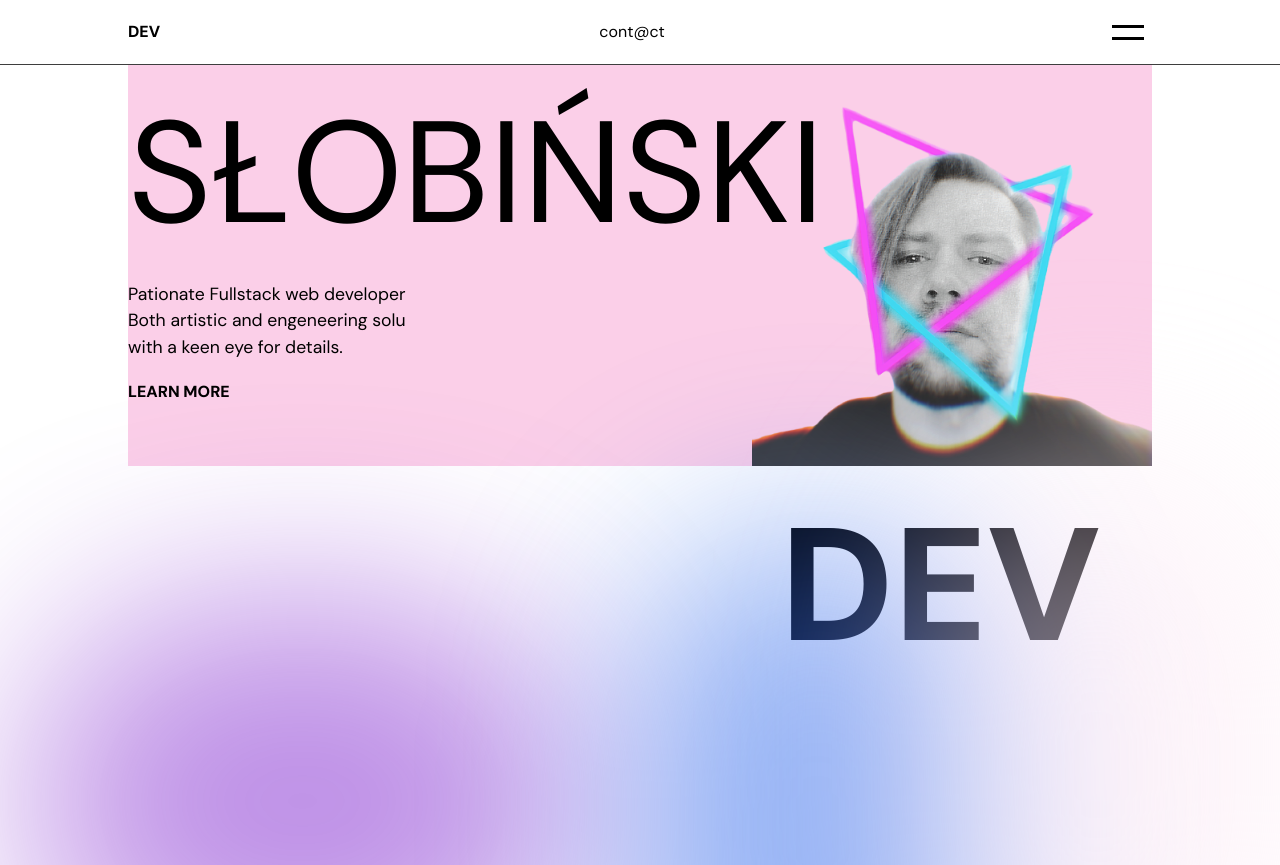
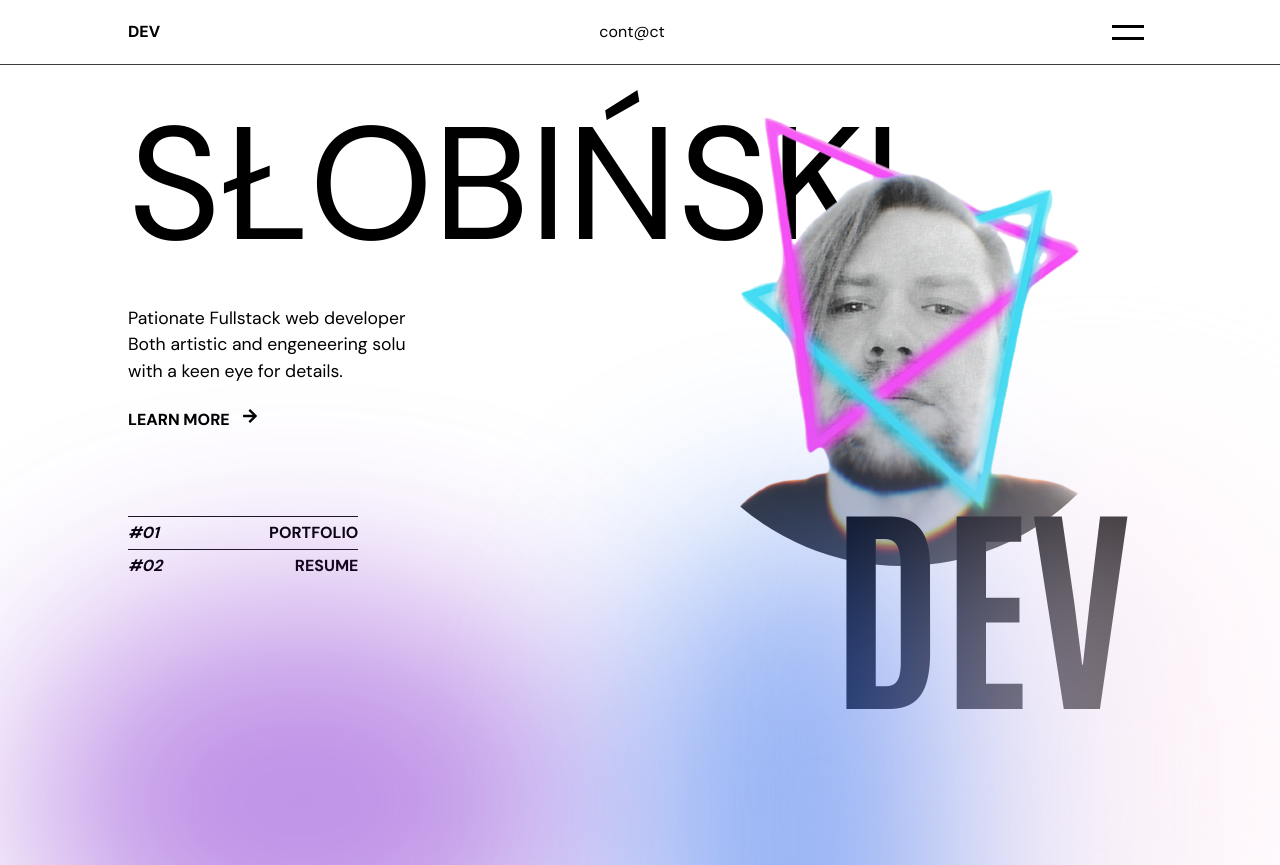
Before and after one commit to Capoverde/my-site-portfolio, a Next.js app: page / in a window 1280 px wide. Built offline with nearby package versions, Linux system fonts and the light colour scheme.

Commit message:
Poprawic fonty i szerokosci elementów

```diff
--- a/app/Styles/HomePage.module.css
+++ b/app/Styles/HomePage.module.css
@@ -1,3 +1,4 @@
+@import url(https://fonts.googleapis.com/css?family=Antonio:100,200,300,regular,500,600,700);
 .bgShape1 {
   animation: one 10s infinite;
   filter: blur(100px);
@@ -16,8 +17,15 @@
   z-index: 1;
 }
 
-.HomePage__moreBtn {
-  /* text-transform: uppercase; */
+.header2 {
+  mix-blend-mode: multilpy;
+  font-family: "Antonio", sans-serif;
+  font-weight: 700;
+}
+
+.resumeLink,
+.portfolioLink {
+  border-top: 1px solid #161616;
 }
 
 @keyframes one {
--- a/app/page.js
+++ b/app/page.js
@@ -2,7 +2,8 @@
 import Image from "next/image";
 import { Header } from "./components/Header/Header";
 import styles from "./Styles/HomePage.module.css";
-// import { Link } from "react-router-dom";
+import { Link } from "react-router-dom";
+import { FaArrowRight } from "react-icons/fa";
 
 export default function Home() {
   return (
@@ -48,17 +49,17 @@ export default function Home() {
           className="
                      flex justify-between
                      h-full w-full z-10
-                     bg-pink-200
+
         "
         >
           <div
             className="HomePage__describe
-                       w-[50%] h-100
+                       w-[50%] h-100 flex flex-col
           "
           >
             <h1
               className={`${styles.HomePage__title}
-                           uppercase md:text-[9rem]
+                           uppercase md:text-[10rem]
             `}
             >
               słobiński
@@ -77,11 +78,32 @@ export default function Home() {
             <div
               className={`${styles.HomePage__moreBtn}
                                uppercase font-extrabold
-                               my-5
+                               my-5 mb-20 py-1
+                               flex align-center
                 `}
-              href="/"
             >
-              learn more
+              learn more <FaArrowRight className="inline-block ml-3" />
+            </div>
+            <div className="about-box w-[45%]">
+              <div
+                className={`${styles.portfolioLink}
+                               flex justify-between items-center
+                               py-1
+                               uppercase w-full
+              `}
+              >
+                <span className="font-bold italic">#01</span>
+                <span className="font-bold">portfolio</span>
+              </div>
+              <div
+                className={`${styles.resumeLink}
+                             flex justify-between align-center
+                             py-1
+                             uppercase w-full`}
+              >
+                <span className="font-bold italic">#02</span>
+                <span className="font-bold">resume</span>
+              </div>
             </div>
           </div>
           <div
@@ -91,17 +113,18 @@ export default function Home() {
           "
           >
             <Image
-              className="ml-auto"
+              className="ml-auto rounded-full"
               src="/profilImgTransp.webp"
               alt="Piotr Słobiński"
-              width={400}
-              height={400}
+              width={500}
+              height={300}
             />
             <h2
-              className="absolute uppercase
+              className={`${styles.header2} absolute uppercase
                          font-extrabold
-                         right-[10%] text-[10rem]
-            "
+                         right-[4%] bottom-[-35%]
+                         text-[14rem]
+            `}
             >
               dev
             </h2>
--- a/package.json
+++ b/package.json
@@ -13,6 +13,7 @@
     "next": "14.0.2",
     "react": "^18",
     "react-dom": "^18",
+    "react-icons": "^4.12.0",
     "react-router-dom": "^6.18.0"
   },
   "devDependencies": {
```
Also changed, not shown: app/layout.js (line endings or trailing spaces), 1 other file (tests, documents, lock files or other folders).
